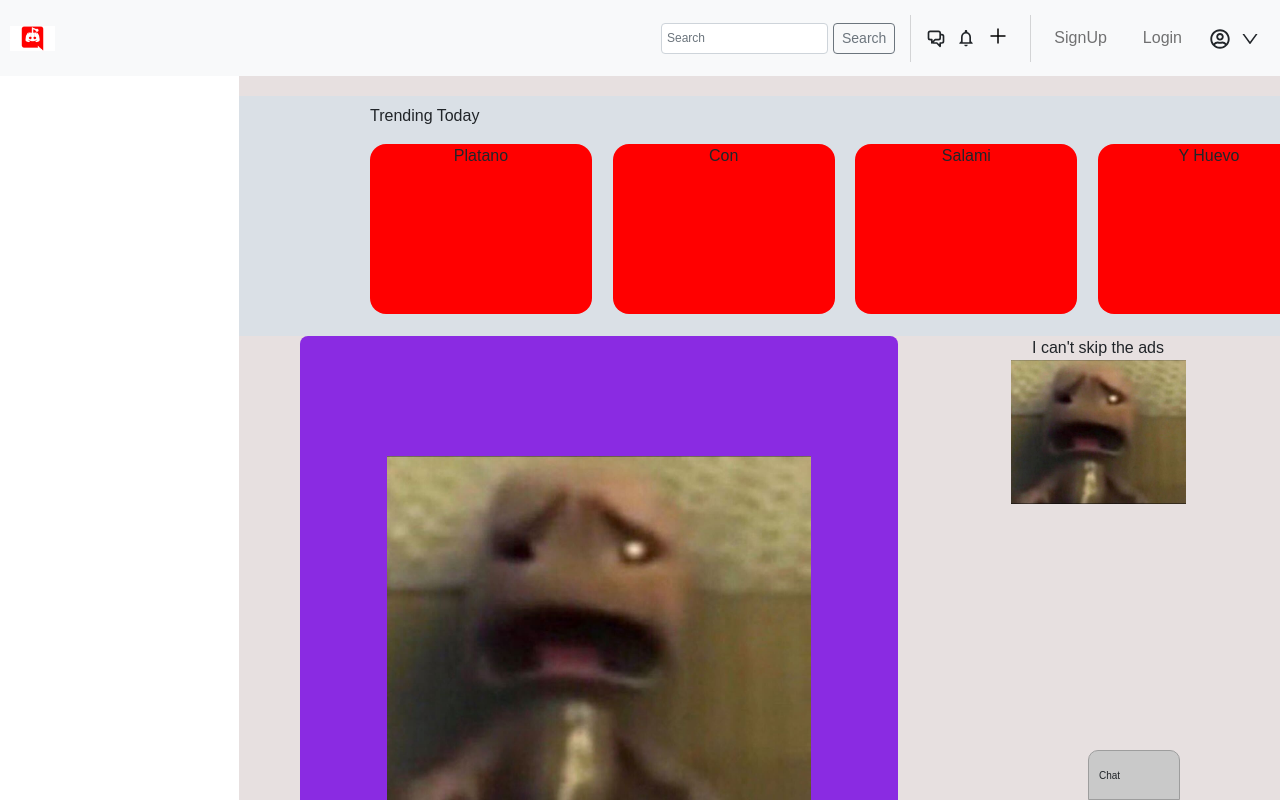
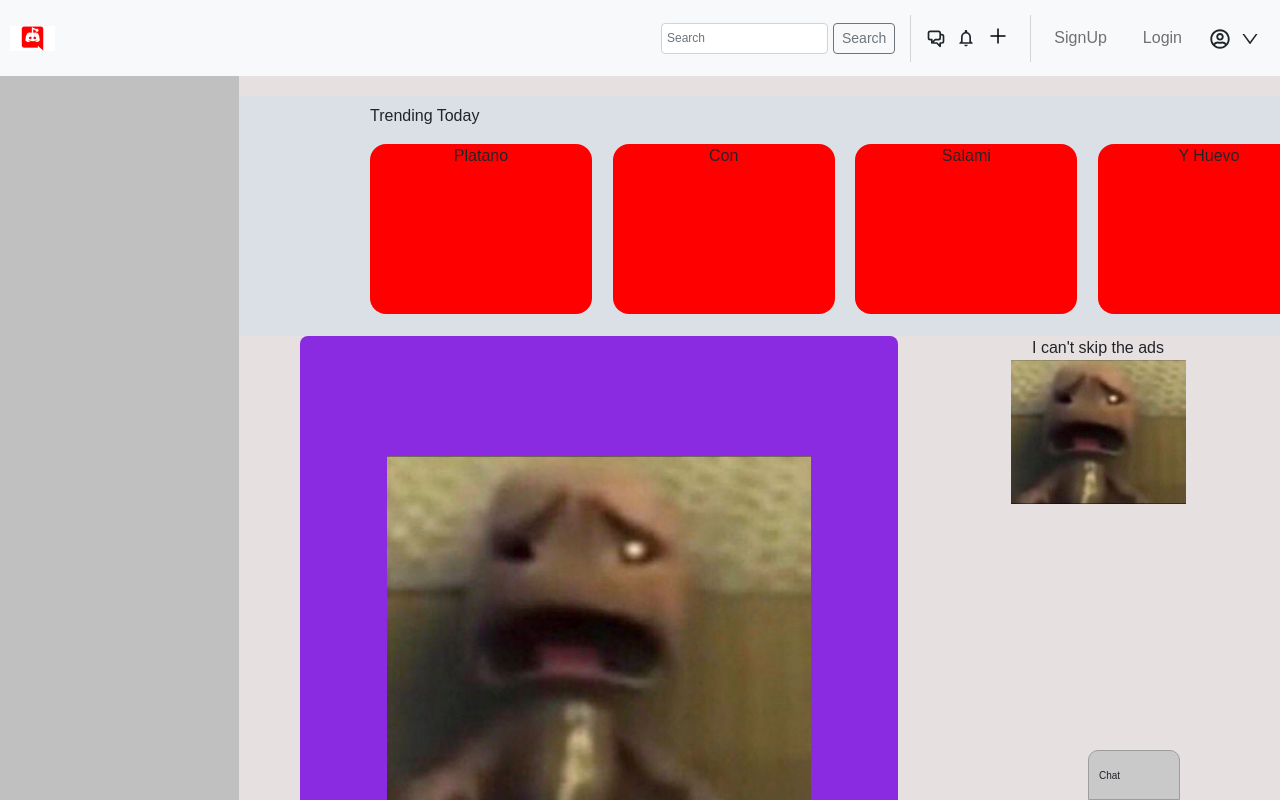
Before and after one commit to SEI-Buffleheads/Breddit-The-Better-Reddit, a React (Create React App) app: page / in a window 1280 px wide. Shown: the top 800 px of the page. Built offline with nearby package versions, Linux system fonts and the light colour scheme.

Commit message:
update aside div and css

```diff
--- a/src/components/Aside/Aside.css
+++ b/src/components/Aside/Aside.css
@@ -0,0 +1,9 @@
+
+
+
+
+@media screen and (max-width: 576px) {
+  .aside {
+    display: none;
+  }
+}
--- a/src/components/Aside/Aside.jsx
+++ b/src/components/Aside/Aside.jsx
@@ -2,7 +2,7 @@ import React from "react";
 import "./Aside.css";
 
 function Aside() {
-  return <div></div>;
+  return <div className="aside"></div>;
 }
 
 export default Aside;
--- a/src/components/Nav/Nav.css
+++ b/src/components/Nav/Nav.css
@@ -70,7 +70,7 @@
   }
 }
 
-  @media screen and (min-width: 576px) {
+@media screen and (min-width: 576px) {
   .nav-icons-container {
     margin-left: 15px;
   }
--- a/src/pages/Home/Home.css
+++ b/src/pages/Home/Home.css
@@ -37,12 +37,11 @@
 }
 
 .aside {
-  background-color: white;
+  background-color: silver;
   height: 100vh;
   width: 18.7%;
   z-index: 10;
   position: fixed;
-  top: 0;
   left: 0;
 }
 
--- a/src/pages/Home/Home.jsx
+++ b/src/pages/Home/Home.jsx
@@ -18,7 +18,7 @@ function Home() {
           <div className="trending-card trending4">Y Huevo</div>
         </div>
       </div>
-      <div className="aside">Place Aside Component here! :D</div>
+      <Aside/>
       <div className="main-container">
         <div className="posts">
           <div className="post-cards">
```
